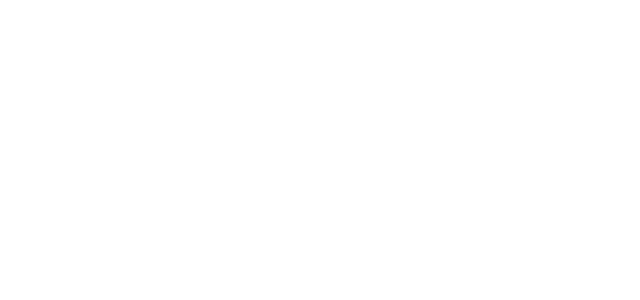
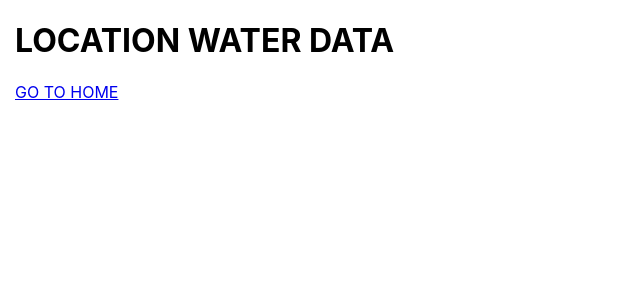
Before and after one commit to sckakarla225/Purify, a React (Create React App) app in the folder frontend/: page /data/1 in a window 1280 px wide. Shown: the top 300 px of the page, without its empty margins (0-640 px from the left). Built offline with nearby package versions, Linux system fonts and the light colour scheme.

Commit message:
Setup Pages, Routing, and Transitions

```diff
--- a/frontend/package.json
+++ b/frontend/package.json
@@ -8,8 +8,11 @@
     "@testing-library/react": "^11.2.2",
     "@testing-library/user-event": "^12.4.0",
     "react": "^17.0.1",
+    "react-bootstrap": "^1.4.3",
     "react-dom": "^17.0.1",
+    "react-router-dom": "^5.2.0",
     "react-scripts": "4.0.1",
+    "react-transition-group": "^4.4.1",
     "web-vitals": "^0.2.4"
   },
   "scripts": {
--- a/frontend/public/index.html
+++ b/frontend/public/index.html
@@ -24,7 +24,7 @@
       work correctly both with client-side routing and a non-root public URL.
       Learn how to configure a non-root public URL by running `npm run build`.
     -->
-    <title>React App</title>
+    <title>Purify</title>
   </head>
   <body>
     <noscript>You need to enable JavaScript to run this app.</noscript>
--- a/frontend/src/App.css
+++ b/frontend/src/App.css
@@ -1,38 +1,39 @@
-.App {
-  text-align: center;
+
+/* NAVIGATION  */
+
+.page {
+  position: absolute;
+  left: 15px;
+  right: 15px;
 }
 
-.App-logo {
-  height: 40vmin;
-  pointer-events: none;
+.page-enter {
+  opacity: 0;
+  transform: scale(1.1);
 }
 
-@media (prefers-reduced-motion: no-preference) {
-  .App-logo {
-    animation: App-logo-spin infinite 20s linear;
-  }
+.page-enter-active {
+  opacity: 1;
+  transform: scale(1);
+  transition: opacity 300ms, transform 300ms;
 }
 
-.App-header {
-  background-color: #282c34;
-  min-height: 100vh;
-  display: flex;
-  flex-direction: column;
-  align-items: center;
-  justify-content: center;
-  font-size: calc(10px + 2vmin);
-  color: white;
+.page-exit {
+  opacity: 1;
+  transform: scale(1);
 }
 
-.App-link {
-  color: #61dafb;
+.page-exit-active {
+  opacity: 0;
+  transform: scale(0.9);
+  transition: opacity 300ms, transform 300ms;
 }
 
-@keyframes App-logo-spin {
-  from {
-    transform: rotate(0deg);
-  }
-  to {
-    transform: rotate(360deg);
-  }
-}
+
+/* HOME */
+
+
+/* INTERACTIVE MAP  */
+
+
+/* LOCATION DATA */
--- a/frontend/src/App.js
+++ b/frontend/src/App.js
@@ -1,11 +1,60 @@
+import React from 'react';
 import './App.css';
+import { BrowserRouter as Router, Redirect, Switch, Route} from 'react-router-dom';
+import { CSSTransition, TransitionGroup } from 'react-transition-group';
+
+// PAGES
+import { Home } from './pages/Home';
+import { InteractiveMap } from './pages/InteractiveMap';
+import { LocationWaterData } from './pages/LocationWaterData';
+
+// CONTEXT
+import { WaterContextProvider } from './context/WaterContext';
+
+// ROUTES
+const routes = [
+    { path: '/', name: 'Home', Component: Home },
+    { path: '/map', name: 'Interactive Map', Component: InteractiveMap },
+    { path: '/data/:locationID', name: 'Location Data', Component: LocationWaterData },
+]
 
 function App() {
-  return (
-    <div className="App">
-
-    </div>
-  );
+    return (
+        <WaterContextProvider>
+            <Router>
+                <div className="App">
+                    {routes.map(({ path, Component }) => (
+                      <Route key={path} exact path={path}>
+                        {({ match }) => (
+                          <CSSTransition
+                            in={match != null}
+                            timeout={400}
+                            classNames="page"
+                            unmountOnExit
+                          >
+                            <div className="page">
+                              <Component />
+                            </div>
+                          </CSSTransition>
+                        )}
+                      </Route>
+                    ))}
+                    {/* <TransitionGroup>
+                        <CSSTransition
+                            timeout={2000}
+                            classNames="fade"
+                        >
+                            <Switch>
+                                <Route exact path="/" component={Home} />
+                                <Route exact path="/map" component={InteractiveMap} />
+                                <Route exact path="/data/:locationID" component={LocationWaterData} />
+                            </Switch>
+                        </CSSTransition>
+                    </TransitionGroup> */}
+                </div>
+            </Router>
+        </WaterContextProvider>
+    );
 }
 
 export default App;
--- /dev/null
+++ b/frontend/src/context/WaterContext.js
@@ -0,0 +1,12 @@
+import React, { createContext, useState } from 'react';
+
+export const WaterContext = createContext();
+
+export const WaterContextProvider = (props) => {
+
+    return (
+        <WaterContext.Provider>
+            { props.children }
+        </WaterContext.Provider>
+    )
+}
--- /dev/null
+++ b/frontend/src/pages/Home.js
@@ -0,0 +1,24 @@
+import React from 'react';
+import { Link } from 'react-router-dom';
+import PropTypes from 'prop-types';
+
+export const Home = () => {
+    return (
+        <div>
+            <h1>HOME</h1>
+            <Link to="/map">GO TO MAP</Link>
+        </div>
+    )
+}
+
+// PROPS MANAGEMENT
+
+// Home.defaultProps = {
+//     title: "Purify",
+//     data: [],
+// }
+
+// Home.propTypes = {
+//     title: PropTypes.string,
+//     waterData: PropTypes.array,
+// }
--- /dev/null
+++ b/frontend/src/pages/InteractiveMap.js
@@ -0,0 +1,11 @@
+import React from 'react';
+import { Link } from 'react-router-dom';
+
+export const InteractiveMap = () => {
+    return (
+        <div>
+            <h1>INTERACTIVE MAP</h1>
+            <Link to="/data/1">GO TO LOCATION DATA</Link>
+        </div>
+    )
+}
--- /dev/null
+++ b/frontend/src/pages/LocationWaterData.js
@@ -0,0 +1,11 @@
+import React from 'react';
+import { Link } from 'react-router-dom';
+
+export const LocationWaterData = () => {
+    return (
+        <div>
+           <h1>LOCATION WATER DATA</h1>
+           <Link to="/">GO TO HOME</Link>
+        </div>
+    )
+}
```
Also changed, not shown: 2 other files (tests, documents, lock files or other folders).
